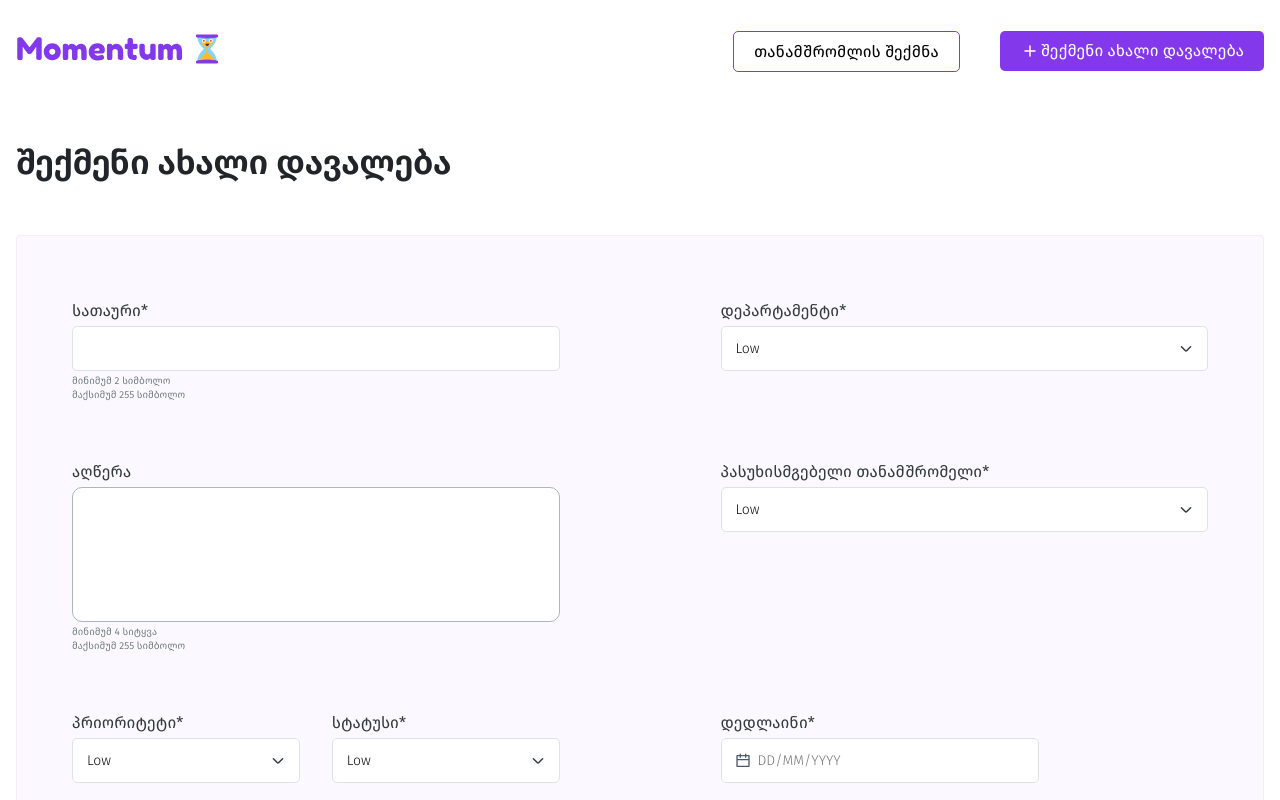
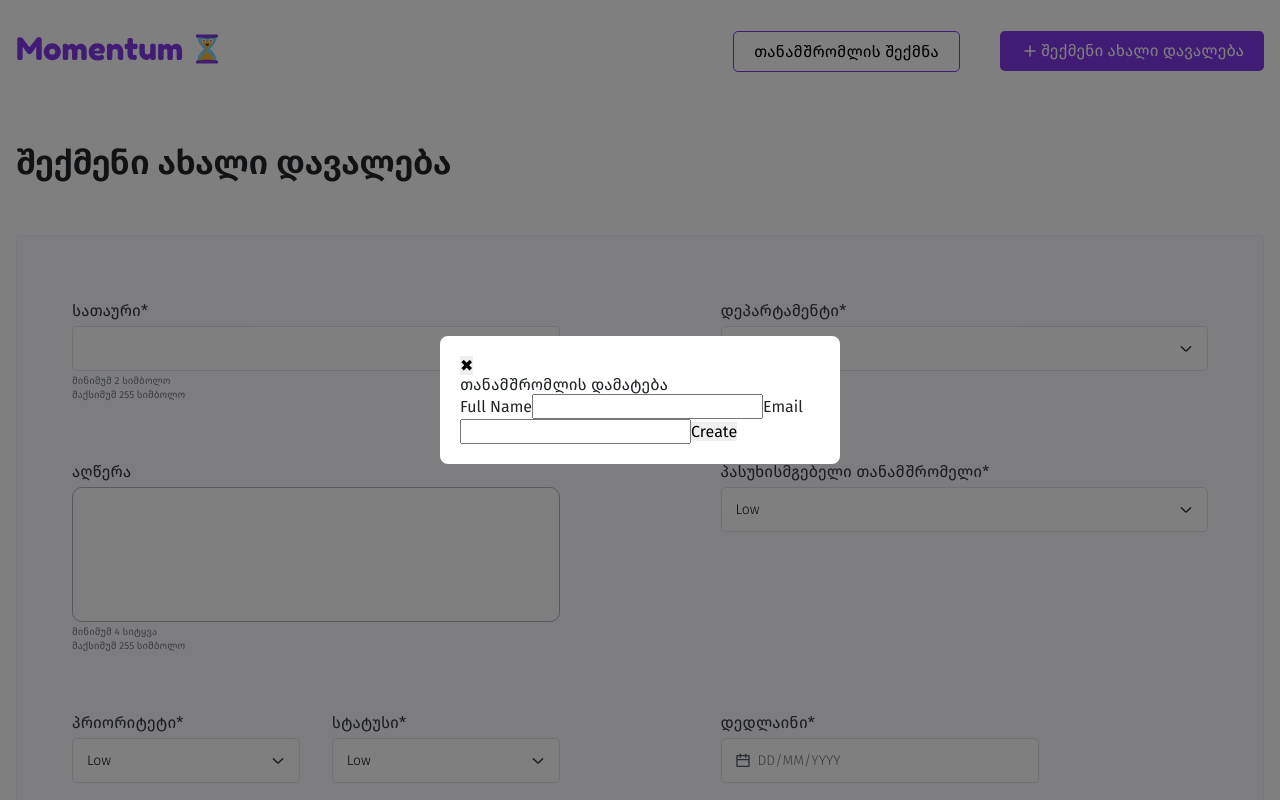
Before and after one commit to devbygeorge/momentum, a Next.js app: page /tasks/create in a window 1280 px wide. Both pictures are taken after a click on the button "თანამშრომლის შექმნა". Built offline with nearby package versions, Linux system fonts and the light colour scheme.

Commit message:
implement global modal, update employee modal & use in header

```diff
--- a/src/components/Header/Header.tsx
+++ b/src/components/Header/Header.tsx
@@ -3,8 +3,12 @@ import Link from "next/link";
 import Image from "next/image";
 import Button from "@/components/Button/Button";
 import PlusIcon from "@/assets/icons/plus.svg";
+import { useState } from "react";
+import EmployeeModal from "@/features/modals/EmployeeModal";
 
 export default function Header() {
+  const [isEmployeeModalOpen, setIsEmployeeModalOpen] = useState(false);
+
   return (
     <header className={`${s.header} container`}>
       <div className={s.logo}>
@@ -15,7 +19,10 @@ export default function Header() {
       <nav>
         <ul className={s.navList}>
           <li>
-            <Button variant="outline" onClick={() => alert("Clicked!")}>
+            <Button
+              variant="outline"
+              onClick={() => setIsEmployeeModalOpen(true)}
+            >
               თანამშრომლის შექმნა
             </Button>
           </li>
@@ -26,6 +33,11 @@ export default function Header() {
           </li>
         </ul>
       </nav>
+
+      <EmployeeModal
+        isOpen={isEmployeeModalOpen}
+        onClose={() => setIsEmployeeModalOpen(false)}
+      />
     </header>
   );
 }
--- a/src/components/Modal/Modal.module.css
+++ b/src/components/Modal/Modal.module.css
@@ -0,0 +1,69 @@
+/* Modal Backdrop Animation */
+@keyframes fadeIn {
+  from {
+    opacity: 0;
+  }
+  to {
+    opacity: 1;
+  }
+}
+
+@keyframes fadeOut {
+  from {
+    opacity: 1;
+  }
+  to {
+    opacity: 0;
+  }
+}
+
+/* Modal Content Animation */
+@keyframes slideIn {
+  from {
+    transform: translateY(-20px);
+    opacity: 0;
+  }
+  to {
+    transform: translateY(0);
+    opacity: 1;
+  }
+}
+
+@keyframes slideOut {
+  from {
+    transform: translateY(0);
+    opacity: 1;
+  }
+  to {
+    transform: translateY(-20px);
+    opacity: 0;
+  }
+}
+
+.backdrop {
+  position: fixed;
+  z-index: 2;
+  inset: 0;
+  background: rgba(0, 0, 0, 0.5);
+  display: flex;
+  align-items: center;
+  justify-content: center;
+  animation: fadeIn 0.3s ease-out;
+}
+
+.modal {
+  background: white;
+  padding: 20px;
+  border-radius: 8px;
+  width: 400px;
+  animation: slideIn 0.3s ease-out;
+}
+
+/* Hide Modal Smoothly */
+.backdrop.hidden {
+  animation: fadeOut 0.2s ease-in forwards;
+}
+
+.modal.hidden {
+  animation: slideOut 0.2s ease-in forwards;
+}
--- a/src/components/Modal/Modal.tsx
+++ b/src/components/Modal/Modal.tsx
@@ -1,5 +1,54 @@
+import { useEffect, useState } from "react";
 import s from "./Modal.module.css";
 
-export default function Modal() {
-  return <div className={s.wrapper}>Component</div>;
+type ModalProps = {
+  isOpen: boolean;
+  onClose: () => void;
+  children: React.ReactNode;
+  title?: string;
+};
+
+export default function Modal({ isOpen, onClose, children, title }: ModalProps) {
+  const [visible, setVisible] = useState(isOpen);
+
+  // Handle animation before closing
+  useEffect(() => {
+    if (isOpen) {
+      setVisible(true);
+    } else {
+      setTimeout(() => setVisible(false), 200); // Wait for fadeOut animation
+    }
+  }, [isOpen]);
+
+  // Close modal when pressing "Escape"
+  useEffect(() => {
+    const handleKeyDown = (e: KeyboardEvent) => {
+      if (e.key === "Escape") onClose();
+    };
+    if (isOpen) document.addEventListener("keydown", handleKeyDown);
+    return () => document.removeEventListener("keydown", handleKeyDown);
+  }, [isOpen, onClose]);
+
+  if (!visible) return null;
+
+  return (
+    <div
+      className={`${s.backdrop} ${!isOpen ? s.hidden : ""}`}
+      onClick={onClose}
+      aria-hidden="true"
+    >
+      <div
+        className={`${s.modal} ${!isOpen ? s.hidden : ""}`}
+        role="dialog"
+        aria-labelledby="modal-title"
+        onClick={(e) => e.stopPropagation()}
+      >
+        <button className={s.closeButton} onClick={onClose} aria-label="Close">
+          ✖
+        </button>
+        {title && <h2 id="modal-title">{title}</h2>}
+        <div className={s.modalContent}>{children}</div>
+      </div>
+    </div>
+  );
 }
--- a/src/features/modals/AddCoworkerModal.tsx
+++ /dev/null
@@ -1,5 +0,0 @@
-import s from "./AddCoworkerModal.module.css";
-
-export default function AddCoworkerModal() {
-  return <div className={s.wrapper}>Component</div>;
-}
--- /dev/null
+++ b/src/features/modals/EmployeeModal.tsx
@@ -0,0 +1,29 @@
+import Modal from "@/components/Modal/Modal";
+import s from "./EmployeeModal.module.css";
+
+type EmployeeModalProps = {
+  isOpen: boolean;
+  onClose: () => void;
+};
+
+export default function EmployeeModal({ isOpen, onClose }: EmployeeModalProps) {
+  const handleSubmit = (e: React.FormEvent) => {
+    e.preventDefault();
+    console.log("Employee created!");
+    onClose();
+  };
+
+  return (
+    <Modal isOpen={isOpen} onClose={onClose} title="თანამშრომლის დამატება">
+      <form className={s.form} onSubmit={handleSubmit}>
+        <label htmlFor="name">Full Name</label>
+        <input type="text" id="name" name="name" required />
+
+        <label htmlFor="email">Email</label>
+        <input type="email" id="email" name="email" required />
+
+        <button type="submit">Create</button>
+      </form>
+    </Modal>
+  );
+}
```
Also changed, not shown: src/features/modals/AddCoworkerModal.module.css (deleted), src/features/modals/EmployeeModal.module.css (added).
